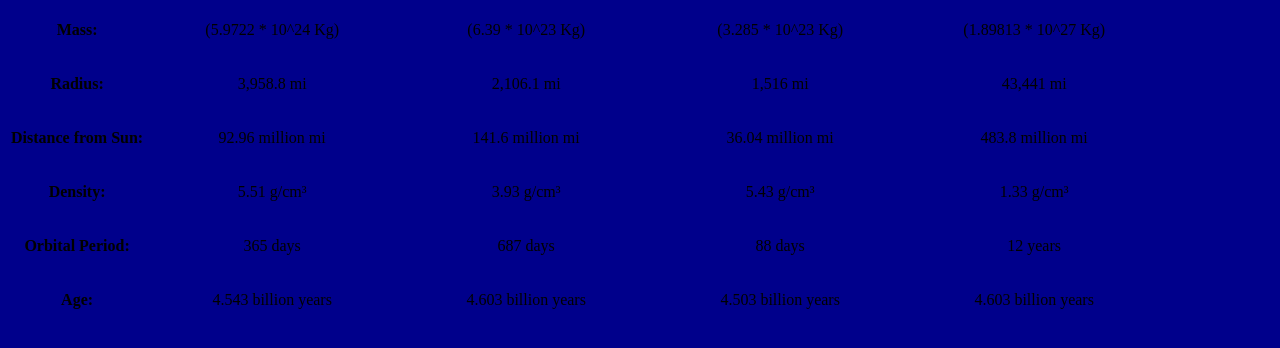
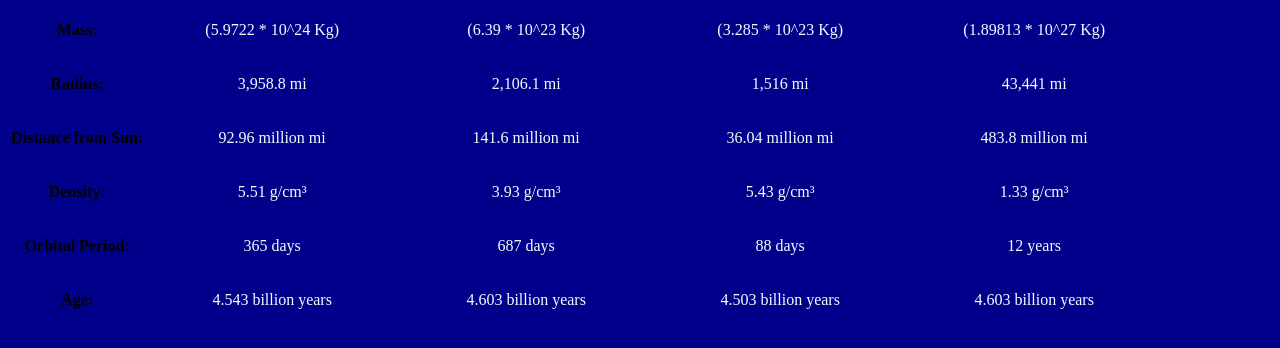
Before and after one commit to michael7420/Lab05, a plain HTML site: page index.html in a window 1280 px wide. Shown: the part 406-754 px from the top of the page. Drawn offline with Linux system fonts and the light colour scheme.

Commit message:
Update style.css

```diff
--- a/style.css
+++ b/style.css
@@ -15,6 +15,7 @@ td {
   table-layout: fixed;
   height: 50px;
   border-radius: 10px;
+  color: #F0FFFF;
 }
 
 img {
```
